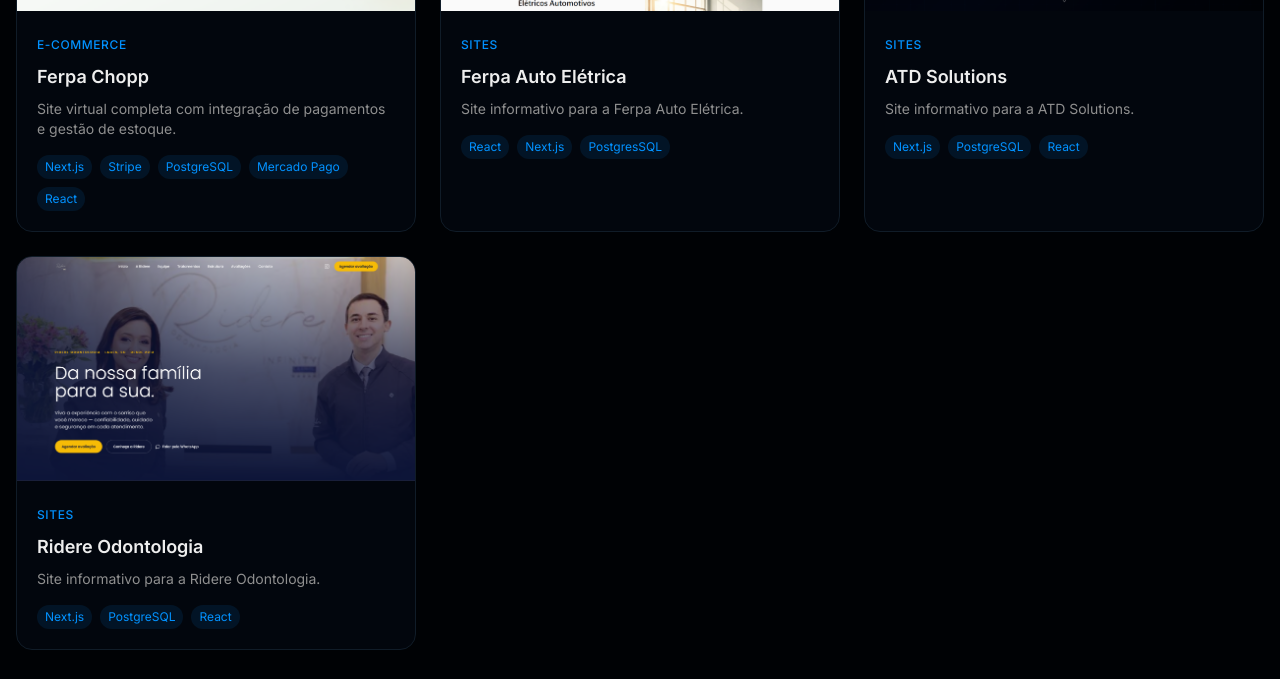
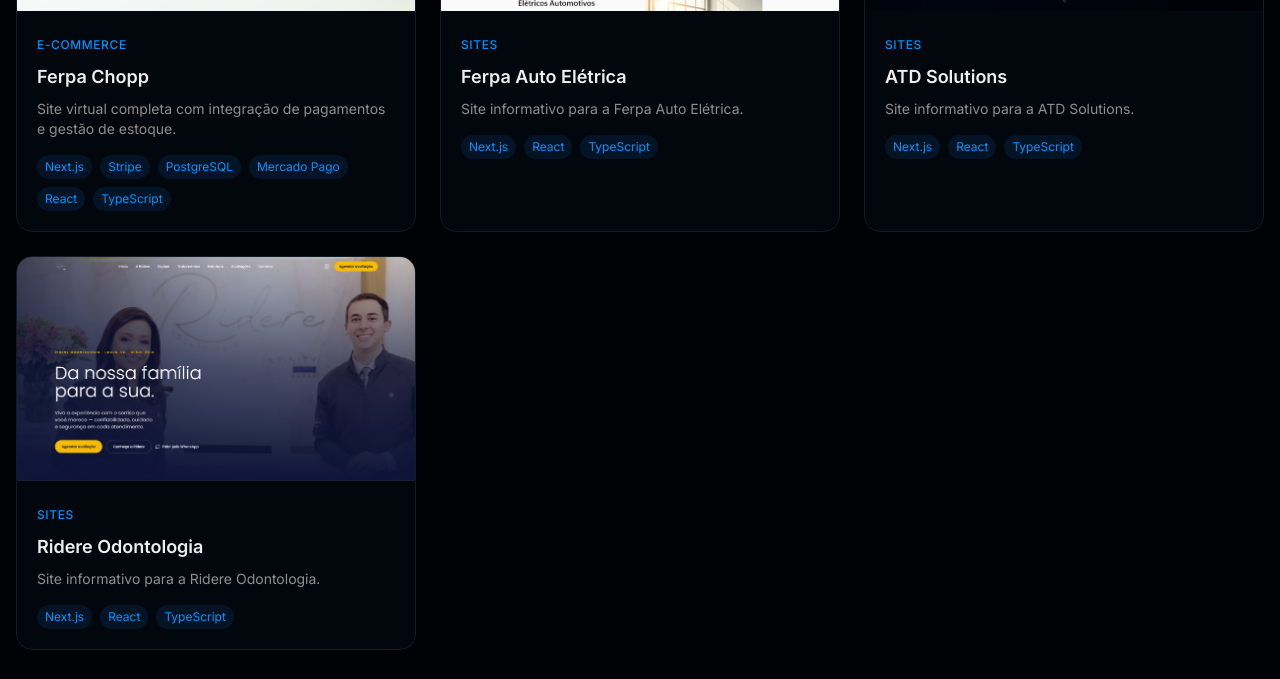
Before and after one commit to yuriataaide/ATD-Solutions, a Next.js app: page / in a window 1280 px wide. Shown: the part 3100-3779 px from the top of the page. Built offline with nearby package versions, Linux system fonts and the light colour scheme; no server answers; the database is empty.

Commit message:
padronização de tecnologias

```diff
--- a/components/portfolio.tsx
+++ b/components/portfolio.tsx
@@ -12,7 +12,7 @@ const projects = [
     title: "Ferpa Chopp",
     category: "E-commerce",
     description: "Site virtual completa com integração de pagamentos e gestão de estoque.",
-    tech: ["Next.js", "Stripe", "PostgreSQL", "Mercado Pago", "React",],
+    tech: ["Next.js", "Stripe", "PostgreSQL", "Mercado Pago", "React", "TypeScript"],
     color: "from-blue-500 to-cyan-500",
     image: "/ferpachopp-site.png",
     link: "https://ferpa-chopp.vercel.app/"
@@ -21,7 +21,7 @@ const projects = [
     title: "Ferpa Auto Elétrica",
     category: "Sites",
     description: "Site informativo para a Ferpa Auto Elétrica.",
-    tech: ["React", "Next.js", "PostgresSQL"],
+    tech: ["Next.js", "React", "TypeScript"],
     color: "from-primary to-accent",
     image: "/autoeletrica-site.png",
     link: "https://ferpaautoeletrica.vercel.app/"
@@ -30,7 +30,7 @@ const projects = [
     title: "ATD Solutions",
     category: "Sites",
     description: "Site informativo para a ATD Solutions.",
-    tech: ["Next.js", "PostgreSQL", "React"],
+    tech: ["Next.js", "React", "TypeScript"],
     color: "from-cyan-500 to-blue-600",
     image: "/atd-site.png",
     link: "https://atdsolutions.vercel.app/"
@@ -39,7 +39,7 @@ const projects = [
     title: "Ridere Odontologia",
     category: "Sites",
     description: "Site informativo para a Ridere Odontologia.",
-    tech: ["Next.js", "PostgreSQL", "React"],
+    tech: ["Next.js", "React", "TypeScript"],
     color: "from-cyan-500 to-blue-600",
     image: "/ridere-site.png",
     link: "https://ridereodontologia.vercel.app/"
```
